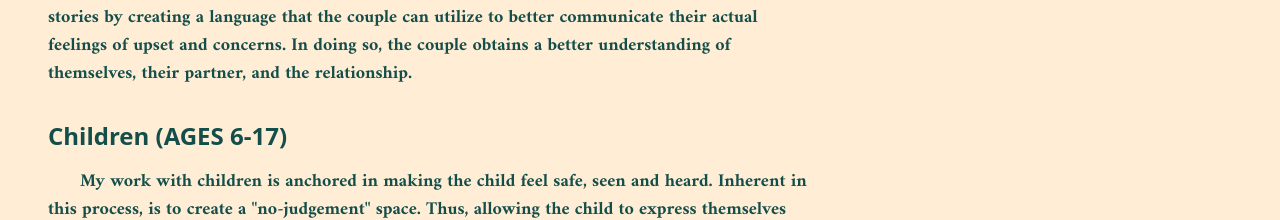
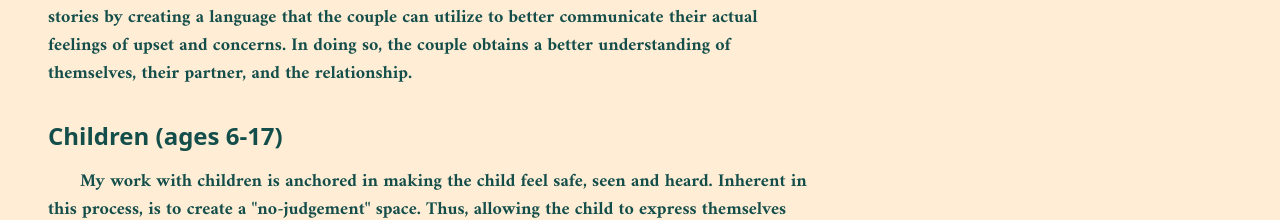
Before and after one commit to drhamilton/nycnp-therapy, a Next.js app: page / in a window 1280 px wide. Shown: the part 3585-3805 px from the top of the page. Built offline with nearby package versions, Linux system fonts and the light colour scheme.

Commit message:
formatting

```diff
--- a/src/app/page.tsx
+++ b/src/app/page.tsx
@@ -155,7 +155,7 @@ export default function Home() {
           relationship.
         </p>
         <h3 className="mb-4 font-sans text-2xl font-bold">
-          Children (AGES 6-17)
+          Children (ages 6-17)
         </h3>{" "}
         <p className="mb-4 max-w-3xl indent-8 text-lg font-semibold">
           My work with children is anchored in making the child feel safe, seen
```
